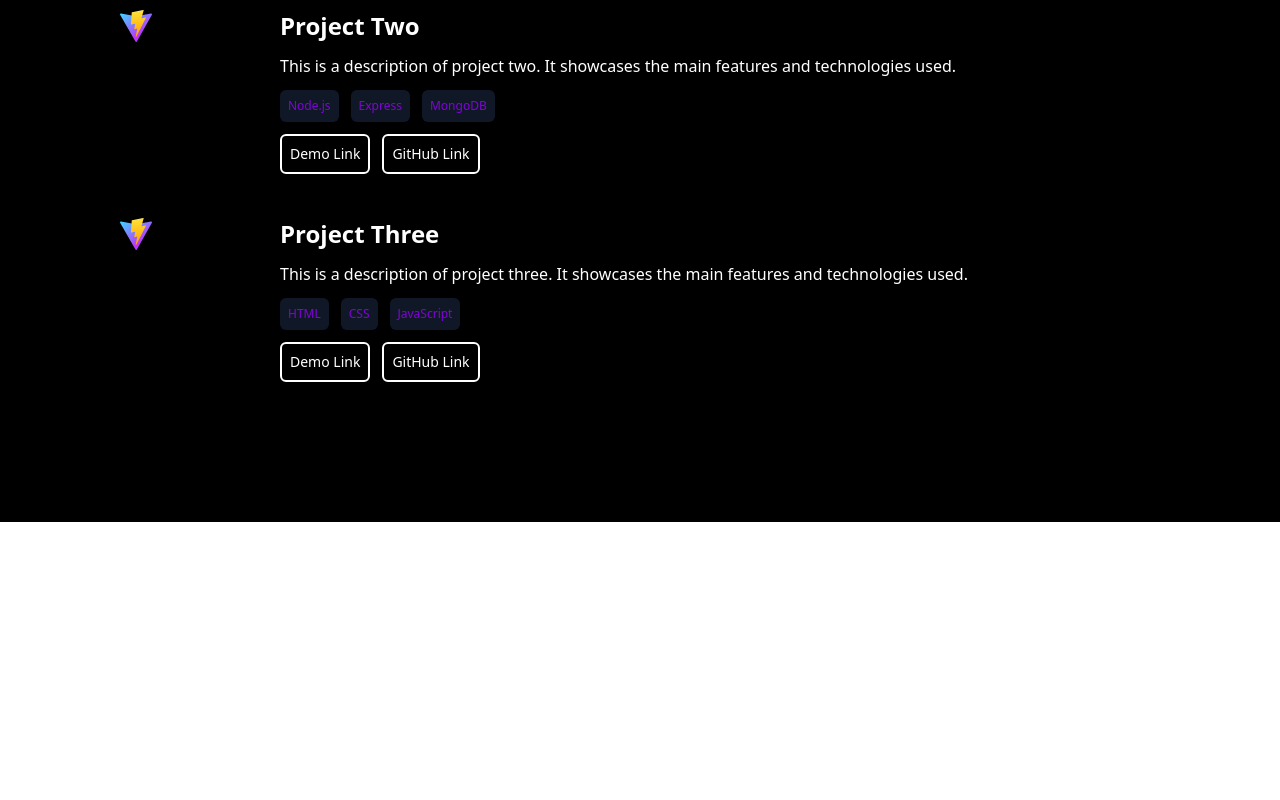
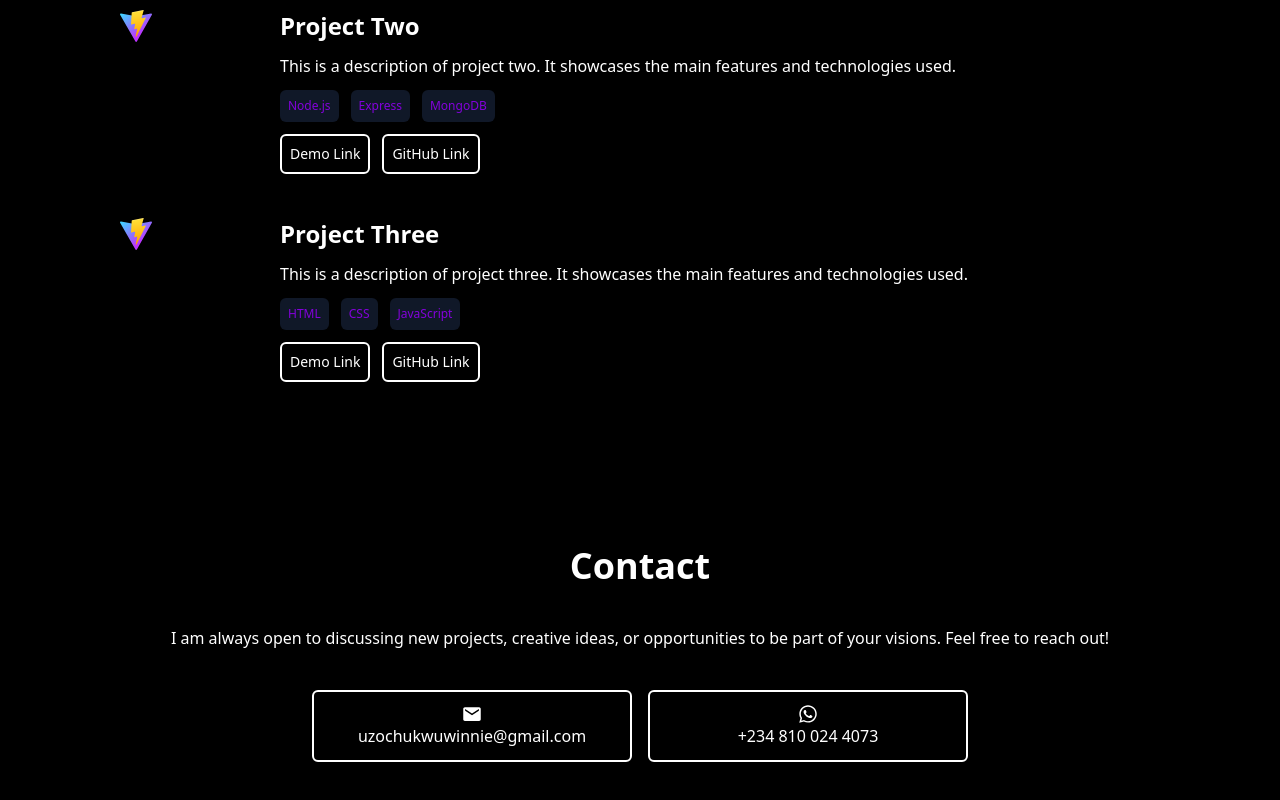
Before and after one commit to Wineshuga/portfolio2, a React (Vite) app: page / in a window 1280 px wide. Shown: the part 2393-3193 px from the top of the page. Before the commit the page ends 2915 px from the top, so only its background shows below. Built offline with nearby package versions, Linux system fonts and the light colour scheme.

Commit message:
Add contact section

```diff
--- a/src/App.tsx
+++ b/src/App.tsx
@@ -1,3 +1,4 @@
+import Contact from "./components/Contact";
 import Experience from "./components/Experience";
 import Hero from "./components/Hero";
 import Navbar from "./components/Navbar";
@@ -13,6 +14,7 @@ function App() {
         <Skills />
         <Experience />
         <Projects />
+        <Contact />
       </main>
     </>
   );
--- /dev/null
+++ b/src/components/Contact.tsx
@@ -0,0 +1,38 @@
+import { FaWhatsapp } from "react-icons/fa";
+import { IoMdMail } from "react-icons/io";
+
+const Contact = () => {
+  return (
+    <section className="text-white py-10 my-10">
+      <h3 className="md:text-4xl text-2xl text-center font-semibold">
+        Contact
+      </h3>
+      <section className="mx-auto my-10">
+        <p className="text-center">
+          I am always open to discussing new projects, creative ideas, or
+          opportunities to be part of your visions. Feel free to reach out!
+        </p>
+        <section className="flex items-center gap-4 justify-center flex-wrap mt-10">
+          <div className="p-3 border-2 rounded-md w-80 text-center">
+            <a href="mailto:uzochukwuwinnie@gmail.com">
+              <IoMdMail className="mx-auto w-5 h-5" />
+              uzochukwuwinnie@gmail.com
+            </a>
+          </div>
+          <div className="p-3 border-2 rounded-md w-80 text-center">
+            <a
+              href="https://wa.me/2348100244073"
+              target="_blank"
+              rel="noopener noreferrer"
+            >
+              <FaWhatsapp className="mx-auto w-5 h-5" />
+              +234 810 024 4073
+            </a>
+          </div>
+        </section>
+      </section>
+    </section>
+  );
+};
+
+export default Contact;
```
